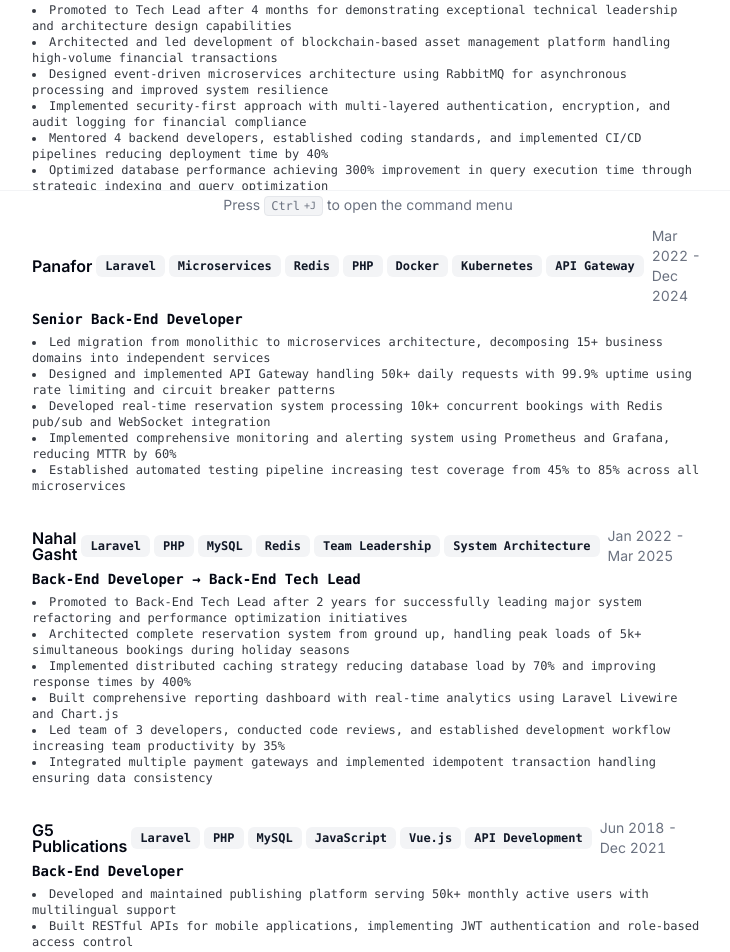
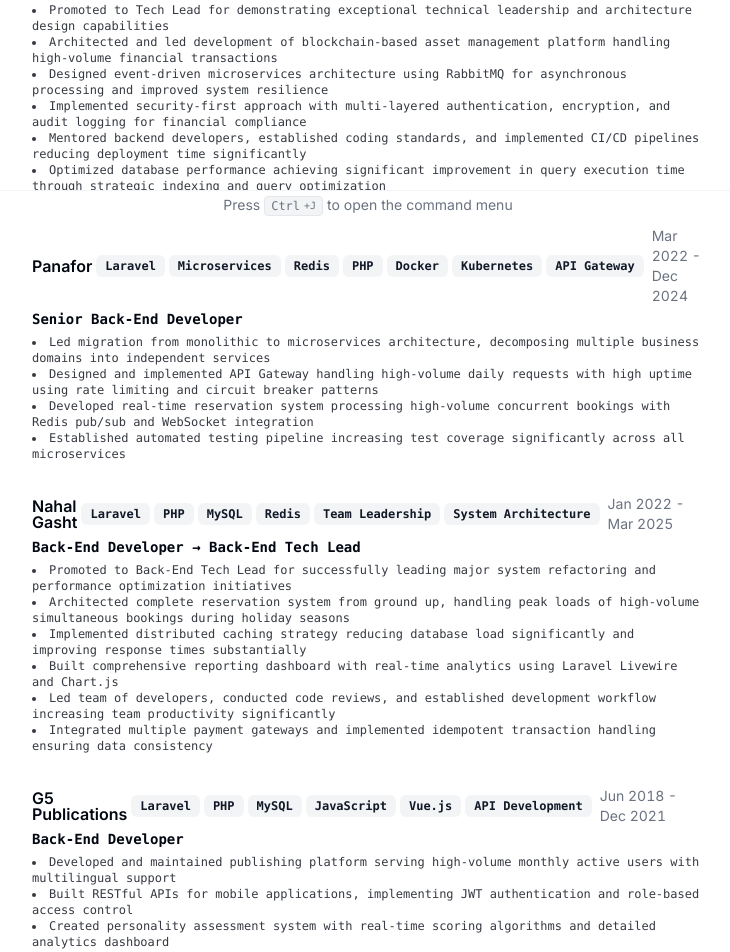
Before and after one commit to usermp/cv, a Next.js app: page / in a window 1280 px wide. Shown: the part 580-1532 px from the top of the page, without its empty margins (272-1002 px from the left). Built offline with nearby package versions, Linux system fonts and the light colour scheme.

Commit message:
[feat] Update data

```diff
--- a/src/data/resume-data.tsx
+++ b/src/data/resume-data.tsx
@@ -79,7 +79,7 @@ export const RESUME_DATA = {
         <>
           <ul className="list-inside list-disc">
             <li>
-              Promoted to Tech Lead after 4 months for demonstrating exceptional
+              Promoted to Tech Lead for demonstrating exceptional
               technical leadership and architecture design capabilities
             </li>
             <li>
@@ -95,11 +95,11 @@ export const RESUME_DATA = {
               encryption, and audit logging for financial compliance
             </li>
             <li>
-              Mentored 4 backend developers, established coding standards, and
-              implemented CI/CD pipelines reducing deployment time by 40%
+              Mentored backend developers, established coding standards, and
+              implemented CI/CD pipelines reducing deployment time significantly
             </li>
             <li>
-              Optimized database performance achieving 300% improvement in query
+              Optimized database performance achieving significant improvement in query
               execution time through strategic indexing and query optimization
             </li>
           </ul>
@@ -119,23 +119,19 @@ export const RESUME_DATA = {
           <ul className="list-inside list-disc">
             <li>
               Led migration from monolithic to microservices architecture,
-              decomposing 15+ business domains into independent services
+              decomposing multiple business domains into independent services
             </li>
             <li>
-              Designed and implemented API Gateway handling 50k+ daily requests
-              with 99.9% uptime using rate limiting and circuit breaker patterns
+              Designed and implemented API Gateway handling high-volume daily requests
+              with high uptime using rate limiting and circuit breaker patterns
             </li>
             <li>
-              Developed real-time reservation system processing 10k+ concurrent
+              Developed real-time reservation system processing high-volume concurrent
               bookings with Redis pub/sub and WebSocket integration
             </li>
             <li>
-              Implemented comprehensive monitoring and alerting system using
-              Prometheus and Grafana, reducing MTTR by 60%
-            </li>
-            <li>
               Established automated testing pipeline increasing test coverage
-              from 45% to 85% across all microservices
+              significantly across all microservices
             </li>
           </ul>
         </>
@@ -153,24 +149,24 @@ export const RESUME_DATA = {
         <>
           <ul className="list-inside list-disc">
             <li>
-              Promoted to Back-End Tech Lead after 2 years for successfully
+              Promoted to Back-End Tech Lead for successfully
               leading major system refactoring and performance optimization initiatives
             </li>
             <li>
               Architected complete reservation system from ground up, handling
-              peak loads of 5k+ simultaneous bookings during holiday seasons
+              peak loads of high-volume simultaneous bookings during holiday seasons
             </li>
             <li>
               Implemented distributed caching strategy reducing database load
-              by 70% and improving response times by 400%
+              significantly and improving response times substantially
             </li>
             <li>
               Built comprehensive reporting dashboard with real-time analytics
               using Laravel Livewire and Chart.js
             </li>
             <li>
-              Led team of 3 developers, conducted code reviews, and established
-              development workflow increasing team productivity by 35%
+              Led team of developers, conducted code reviews, and established
+              development workflow increasing team productivity significantly
             </li>
             <li>
               Integrated multiple payment gateways and implemented idempotent
@@ -192,7 +188,7 @@ export const RESUME_DATA = {
         <>
           <ul className="list-inside list-disc">
             <li>
-              Developed and maintained publishing platform serving 50k+ monthly
+              Developed and maintained publishing platform serving high-volume monthly
               active users with multilingual support
             </li>
             <li>
@@ -205,7 +201,7 @@ export const RESUME_DATA = {
             </li>
             <li>
               Optimized database schema and queries, reducing page load time
-              from 3.2s to 0.8s on average
+              significantly on average
             </li>
             <li>
               Implemented automated backup and disaster recovery system ensuring
@@ -232,7 +228,7 @@ export const RESUME_DATA = {
             </li>
             <li>
               Automated inventory tracking and reporting, reducing manual
-              data entry errors by 95%
+              data entry errors significantly
             </li>
             <li>
               Implemented real-time notifications and workflow automation
@@ -334,7 +330,7 @@ export const RESUME_DATA = {
     {
       title: "Dubai Connect AI Platform",
       techStack: ["PHP", "Laravel", "AI", "RAG", "OpenAI", "Chatbot"],
-      description: "Enterprise AI chatbot platform utilizing Retrieval-Augmented Generation for accurate customer support with 95% query resolution rate",
+      description: "Enterprise AI chatbot platform utilizing Retrieval-Augmented Generation for accurate customer support with high query resolution rate",
       logo: ConsultlyLogo,
       link: {
         label: "dubaiconnect.ai",
@@ -344,7 +340,7 @@ export const RESUME_DATA = {
     {
       title: "Visaland Travel Platform",
       techStack: ["PHP", "Laravel", "AI Integration", "Travel Tech", "Visa Processing"],
-      description: "AI-powered travel assistance platform automating visa applications and travel planning for 50+ countries",
+      description: "AI-powered travel assistance platform automating visa applications and travel planning for multiple countries",
       logo: ConsultlyLogo,
       link: {
         label: "Visaland",
@@ -354,7 +350,7 @@ export const RESUME_DATA = {
     {
       title: "Hubotel Reservation System",
       techStack: ["PHP", "Laravel", "Redis", "MySQL", "Real-time", "Hospitality"],
-      description: "High-performance hotel management system processing 15k+ daily reservations with real-time availability and dynamic pricing",
+      description: "High-performance hotel management system processing high-volume daily reservations with real-time availability and dynamic pricing",
       logo: ConsultlyLogo,
       link: {
         label: "Hubotel",
@@ -374,7 +370,7 @@ export const RESUME_DATA = {
     {
       title: "AIA Tools Platform",
       techStack: ["PHP", "Laravel", "WordPress", "AI Tools", "Content Management"],
-      description: "Curated platform showcasing 500+ AI tools with user reviews, comparisons, and integration guides",
+      description: "Curated platform showcasing numerous AI tools with user reviews, comparisons, and integration guides",
       logo: ConsultlyLogo,
       link: {
         label: "AIA Tools",
```
Also changed, not shown: src/images/image.jpg (added), 1 other file (tests, documents, lock files or other folders).
